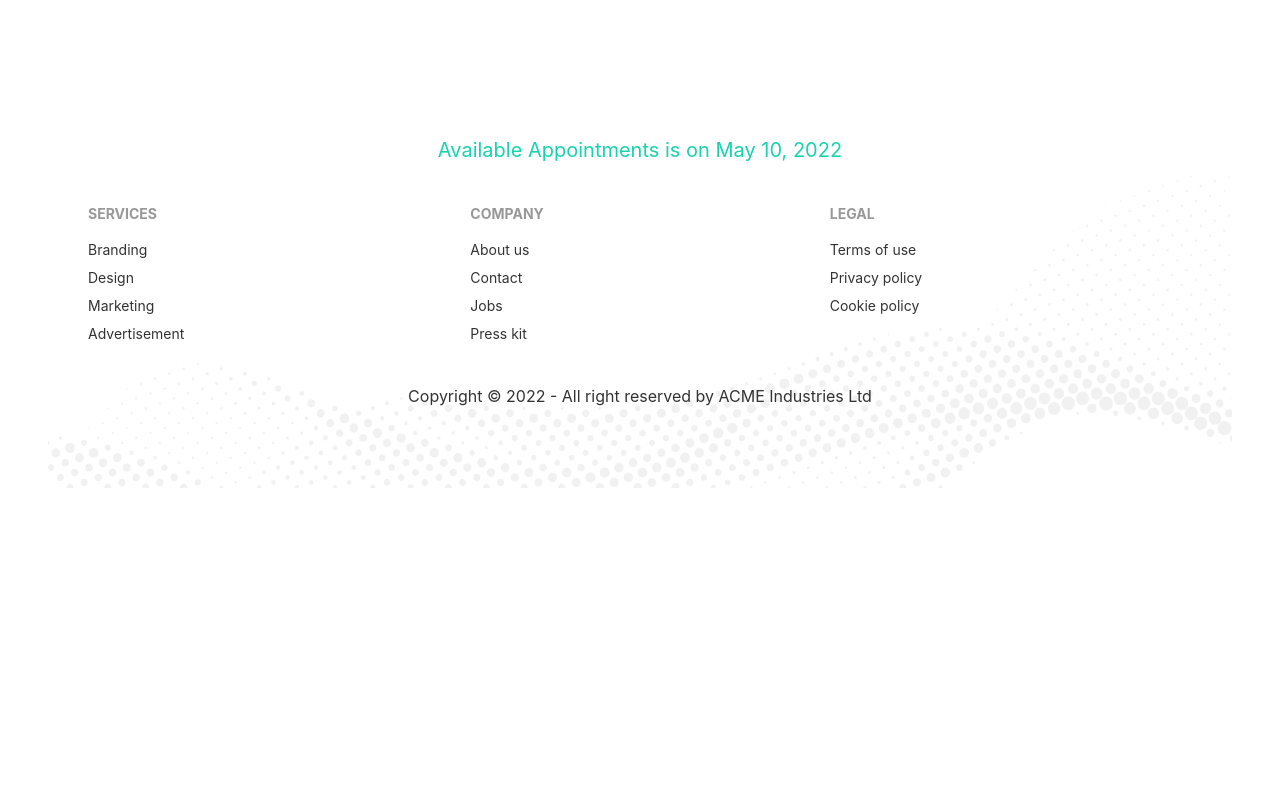
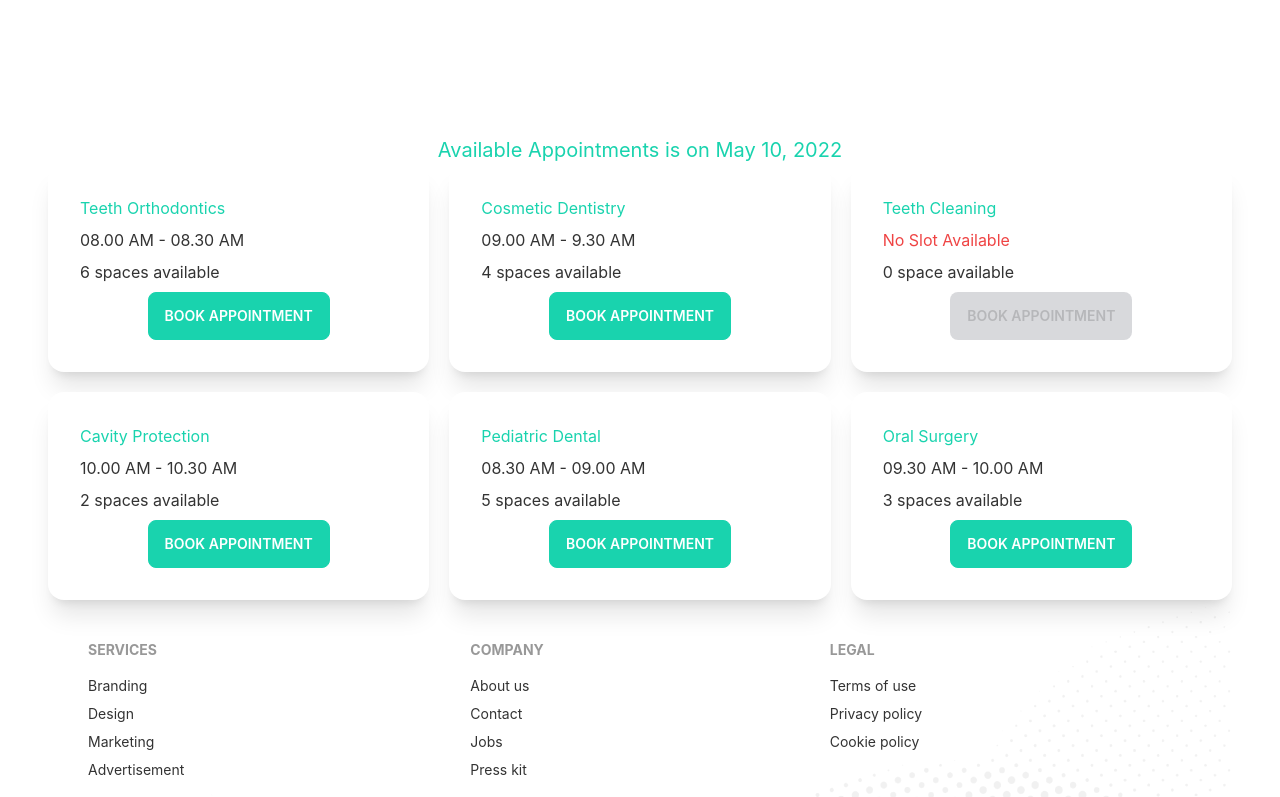
Before and after one commit to asrafaliii/doctors-portal, a React (Create React App) app: page /appointment in a window 1280 px wide. Shown: the part 728-1525 px from the top of the page. Before the commit the page ends 1216 px from the top, so only its background shows below. Built offline with nearby package versions, Linux system fonts and the light colour scheme.

Commit message:
booking option and available slots

```diff
--- a/src/Pages/Appointment/AvailableAppoint.js
+++ b/src/Pages/Appointment/AvailableAppoint.js
@@ -1,10 +1,26 @@
 import { format } from 'date-fns';
-import React from 'react';
+import React, { useEffect, useState } from 'react';
+import Service from './Service';
 
 const AvailableAppoint = ({date}) => {
+    const [services, setServices] = useState([]);
+
+    useEffect( () =>{
+        fetch('services.json')
+        .then(res => res.json())
+        .then(data => setServices(data));
+    },[])
     return (
         <div>
             <h3 className='text-xl text-secondary text-center'>Available Appointments is on {format(date, 'PP')}</h3>
+            <div className='grid grid-cols-1 md:grid-cols-2 lg:grid-cols-3 gap-5'>
+                {
+                    services.map(service=><Service
+                    key={service._id}
+                    service={service}
+                    ></Service>)
+                }
+            </div>
         </div>
     );
 };
--- /dev/null
+++ b/src/Pages/Appointment/Service.js
@@ -0,0 +1,23 @@
+import React from 'react';
+
+const Service = ({service}) => {
+    const {name, slots} = service;
+    return (
+        <div class="card lg:max-w-lg bg-base-100 shadow-xl">
+  <div class="card-body">
+    <h2 class="text-secondary">{name}</h2>
+    <p>{
+        slots.length > 0
+        ? <span>{slots[0]}</span>
+        : <span className='text-red-500'>No Slot Available</span>
+    }</p>
+    <p>{slots.length} {slots.length > 1 ? 'spaces' : 'space'} available</p>
+    <div class="card-actions justify-center">
+      <button disabled={slots.length===0} class="btn btn-secondary text-white uppercase">Book Appointment</button>
+    </div>
+  </div>
+</div>
+    );
+};
+
+export default Service;
```
